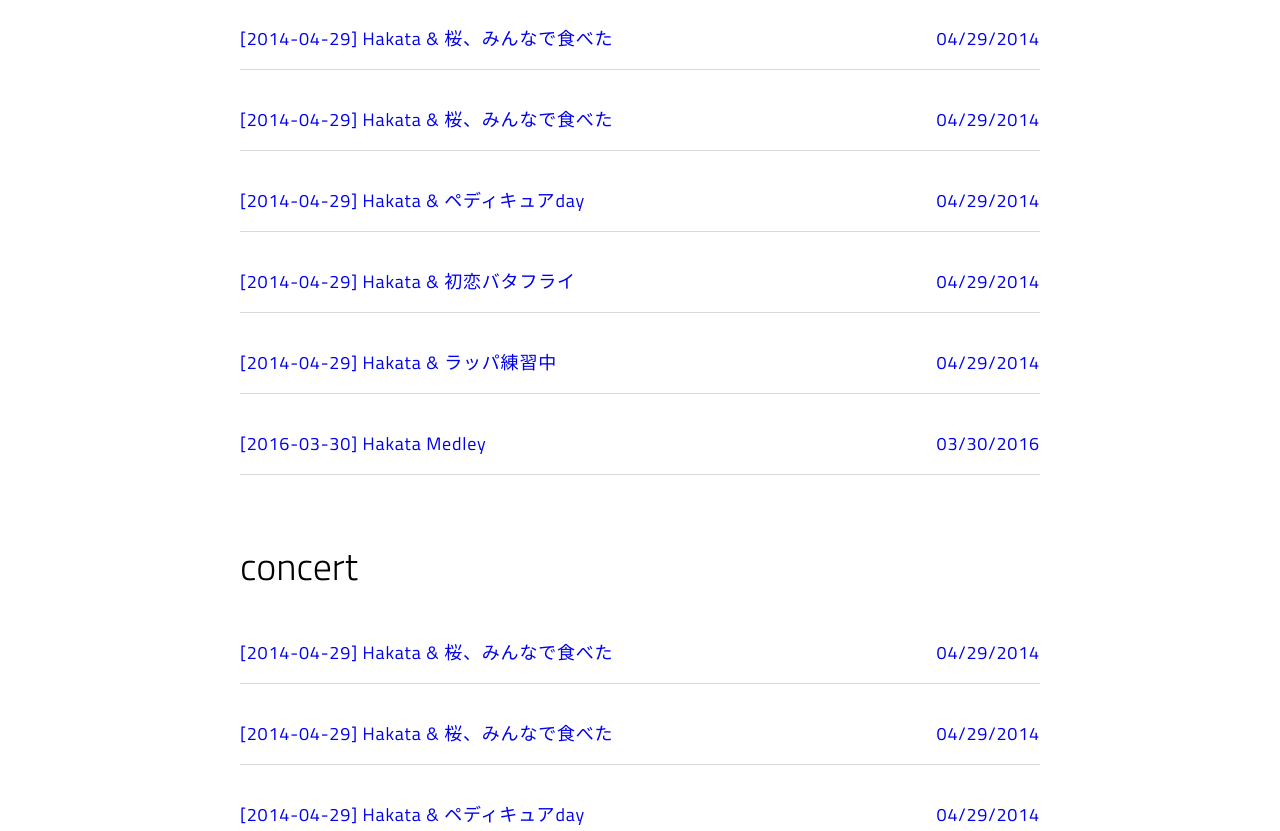
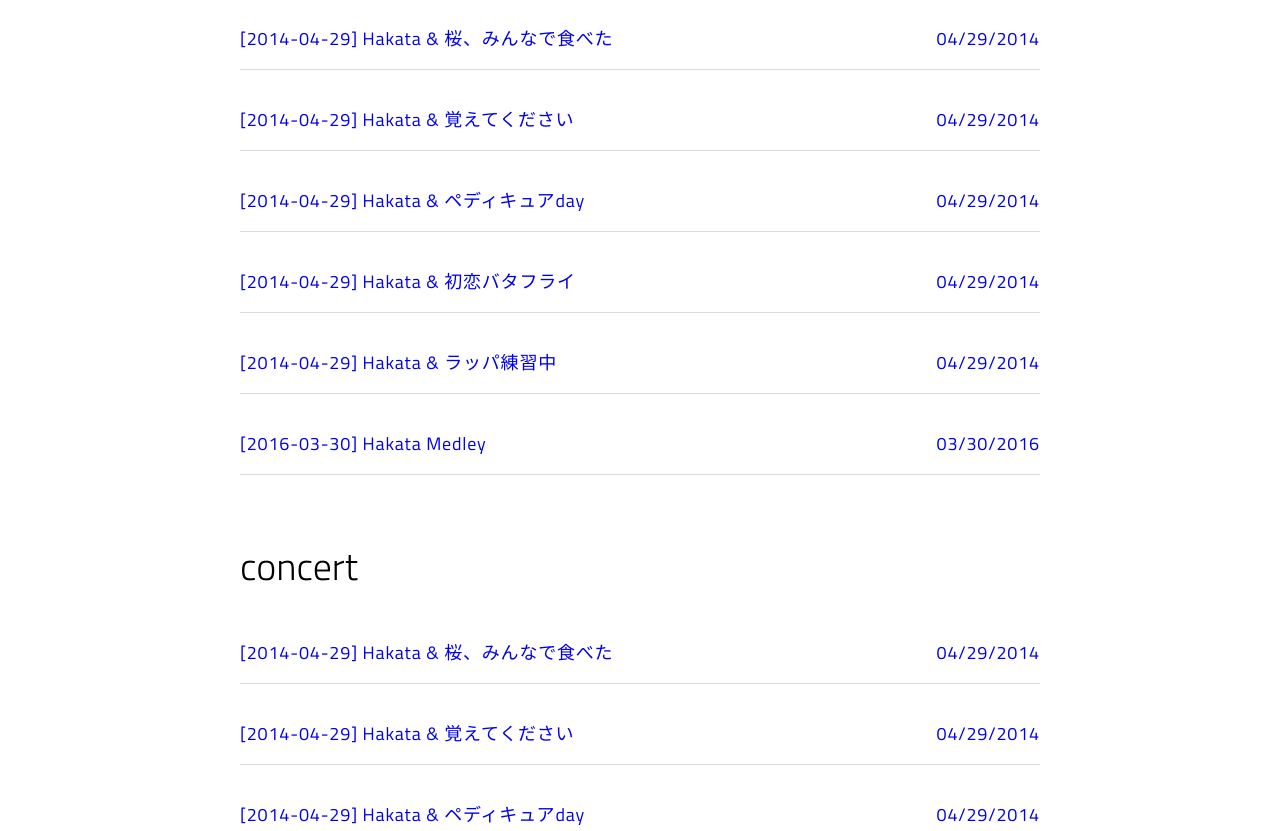
Before and after one commit to joyplug/hiwatanTV, a Jekyll site: the page built from tags.html, in a window 1280 px wide and 1400 px high. Shown: the part 352-1183 px from the top of the window. Built offline with Jekyll 4.4.1, drawn with Linux system fonts in a browser that asks for light colours.

Commit message:
Fix Posts

```diff
--- a/_posts/2014-04-29-CONCERT_HAKATA_ARENA_TOUR2.md
+++ b/_posts/2014-04-29-CONCERT_HAKATA_ARENA_TOUR2.md
@@ -1,6 +1,6 @@
 ---
 layout: post
-title: "[2014-04-29] Hakata & 桜、みんなで食べた"
+title: "[2014-04-29] Hakata & 覚えてください"
 description: HKT48 아리나투어 마쿠하리멧세(2014) - 覚えてください
 image: 'https://i.vimeocdn.com/video/663179674_1280x720.jpg'
 category: 'concert'
```
Also changed, not shown: _posts/2014-04-29-CONCERT_HAKATA_ARENA_TOUR5.md (line endings or trailing spaces).
